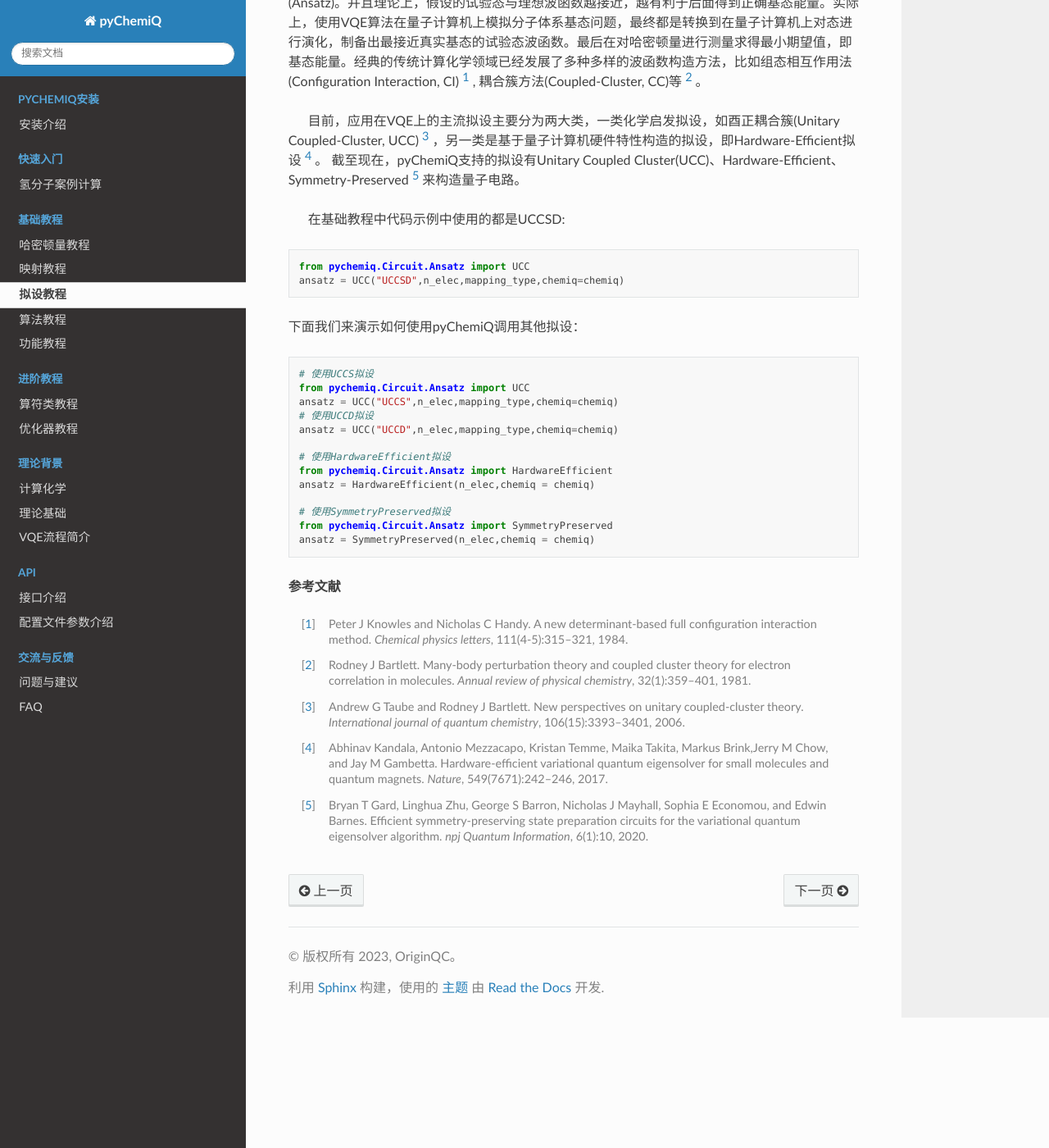
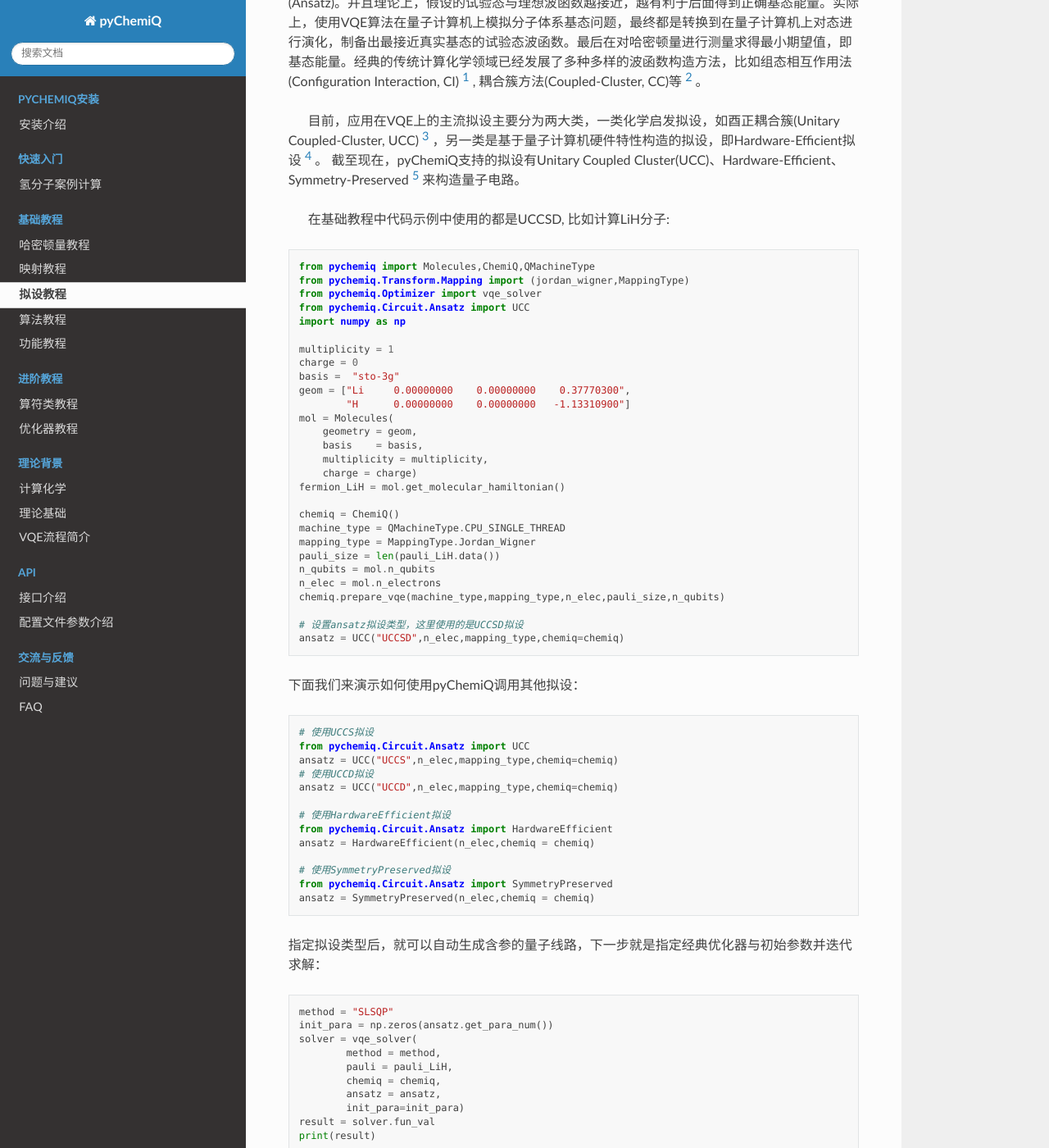
Before and after one commit to OriginQ/pyChemiQ-tutorial, a Sphinx documentation site: the page built from source/03basis/ansatz.rst, in a window 1280 px wide and 1400 px high, scrolled down 200 px. Shown: the whole window at 82% size. Built offline with Sphinx 7.4.7 and the Read the Docs theme 2.0.0, drawn with Linux system fonts in a browser that asks for light colours; some of the changed text lies outside the part shown.

Commit message:
<update> add complete example codes and print results

```diff
--- a/source/03basis/ansatz.rst
+++ b/source/03basis/ansatz.rst
@@ -6,11 +6,37 @@
   目前，应用在VQE上的主流拟设主要分为两大类，一类化学启发拟设，如酉正耦合簇(Unitary Coupled-Cluster, UCC) [3]_ ，另一类是基于量子计算机硬件特性构造的拟设，即Hardware-Efficient拟设 [4]_ 。
 截至现在，pyChemiQ支持的拟设有Unitary Coupled Cluster(UCC)、Hardware-Efficient、Symmetry-Preserved [5]_ 来构造量子电路。
 
-  在基础教程中代码示例中使用的都是UCCSD:
+  在基础教程中代码示例中使用的都是UCCSD, 比如计算LiH分子:
 
 .. code-block::
 
+    from pychemiq import Molecules,ChemiQ,QMachineType
+    from pychemiq.Transform.Mapping import (jordan_wigner,MappingType)
+    from pychemiq.Optimizer import vqe_solver
     from pychemiq.Circuit.Ansatz import UCC
+    import numpy as np
+
+    multiplicity = 1
+    charge = 0
+    basis =  "sto-3g"
+    geom = ["Li     0.00000000    0.00000000    0.37770300",
+            "H      0.00000000    0.00000000   -1.13310900"]
+    mol = Molecules(
+        geometry = geom,
+        basis    = basis,
+        multiplicity = multiplicity,
+        charge = charge)
+    fermion_LiH = mol.get_molecular_hamiltonian()
+
+    chemiq = ChemiQ()
+    machine_type = QMachineType.CPU_SINGLE_THREAD
+    mapping_type = MappingType.Jordan_Wigner
+    pauli_size = len(pauli_LiH.data())
+    n_qubits = mol.n_qubits
+    n_elec = mol.n_electrons
+    chemiq.prepare_vqe(machine_type,mapping_type,n_elec,pauli_size,n_qubits)
+
+    # 设置ansatz拟设类型，这里使用的是UCCSD拟设
     ansatz = UCC("UCCSD",n_elec,mapping_type,chemiq=chemiq)
 
 下面我们来演示如何使用pyChemiQ调用其他拟设：
@@ -31,8 +57,41 @@
     from pychemiq.Circuit.Ansatz import SymmetryPreserved
     ansatz = SymmetryPreserved(n_elec,chemiq = chemiq)
 
+指定拟设类型后，就可以自动生成含参的量子线路，下一步就是指定经典优化器与初始参数并迭代求解：
+
+.. code-block::
+
+        method = "SLSQP"
+        init_para = np.zeros(ansatz.get_para_num())
+        solver = vqe_solver(
+                method = method,
+                pauli = pauli_LiH,
+                chemiq = chemiq,
+                ansatz = ansatz,
+                init_para=init_para)
+        result = solver.fun_val
+        print(result)
+
+在其他参数不变的情况下，使用不同拟设的结果如下：
+
+.. list-table::
+    :align: center
+
+    *   -   ansatz
+        -   Energy(Hartree)
+    *   -   UCCS
+        -   -7.863382128921046
+    *   -   UCCD
+        -   -7.882121742611668
+    *   -   UCCSD
+        -   -7.882513551487563
+    *   -   HE
+        -   -7.8633821289210415
+    *   -   SP
+        -   -5.602230693394411
 
 
+与同基组下的经典Full CI结果-7.882526376869对比，我们发现UCCD与UCCSD拟设已经达到了化学精度 :math:`1.6\times 10^3` Hartree。
 
 
 
```
